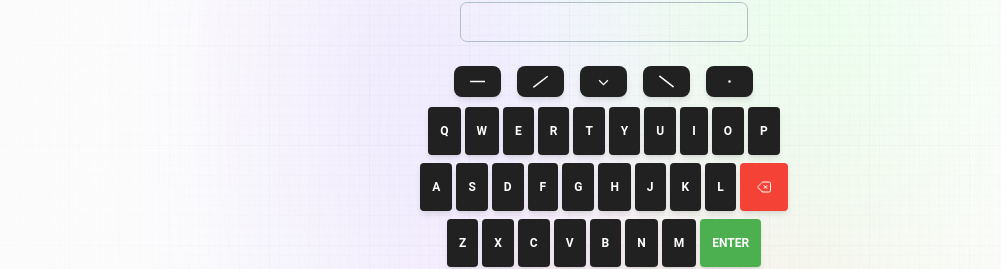
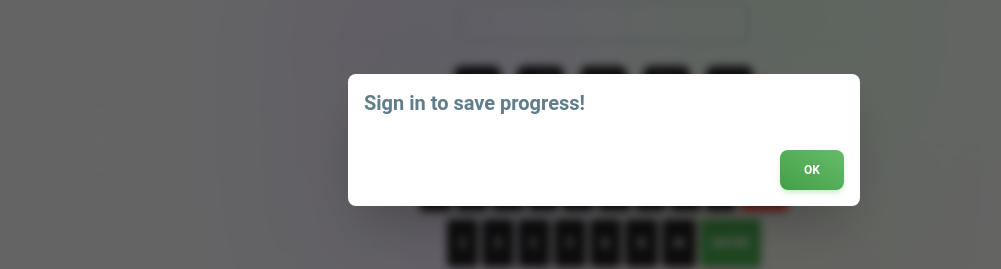
Before and after one commit to xanderyst/ghen, a Next.js app: page / in a window 1280 px wide. Both pictures are taken after a click on the button "PLAY". Shown: the part 260-529 px from the top of the page, without its empty margins (36-1037 px from the left). Built offline with nearby package versions, Linux system fonts and the light colour scheme; no server answers.

Commit message:
add dialog to prompt user to sign in

```diff
--- a/app/page.jsx
+++ b/app/page.jsx
@@ -10,6 +10,7 @@ import LoadingSpinner from '@components/LoadingSpinner';
 import LevelUpMessage from '@components/LevelUpMessage';
 import ContinueMessage from '@components/ContinueMessage';
 import LandingPage from '@components/LandingPage';
+import SignInDialog from '@components/SignInDialog';
 import { loadCharactersAndBuildMap, buildCharactersToDisplay } from '@utils/characterUtils';
 import { Typography } from '@material-tailwind/react';
 const dailyLimit = 10;
@@ -32,7 +33,9 @@ const App = () => {
   const user = session?.user;
   const [csrfToken, setCsrfToken] = useState('');
   const [gameStarted, setGameStarted] = useState(false);
+  const [open, setOpen] = useState(true);
 
+  const handleOpen = () => setOpen(!open);
   const startGame = () => setGameStarted(!gameStarted);
   const handleGuessInputChange = (event) => {
     setGuess(event.target.value);
@@ -288,6 +291,7 @@ const App = () => {
   return (
     <div>
       {!!guessHistory.length && <GuessHistory guessHistory={guessHistory} />}
+      { (!user && status !== 'loading' && gameStarted) && <SignInDialog open={open} handleOpen={handleOpen}/> }
       { (!user && status !== 'loading' && !gameStarted) ? <LandingPage startGame={startGame}/> :
         (status === 'loading' || loading) ? <LoadingSpinner /> :
         showLevelUp ? <LevelUpMessage grade={progress.grade} handleNext={handleNext} /> :
--- /dev/null
+++ b/components/SignInDialog.jsx
@@ -0,0 +1,18 @@
+import { Dialog, DialogHeader, DialogBody, DialogFooter, Button, Typography } from '@material-tailwind/react';
+
+const SignInDialog = ({ open, handleOpen }) => (
+  <Dialog size="xs" open={open} handler={handleOpen}>
+    <DialogBody>
+      <Typography variant="h5">
+        Sign in to save progress!
+      </Typography>
+    </DialogBody>
+    <DialogFooter>
+      <Button variant="gradient" color="green" onClick={handleOpen}>
+        <span>Ok</span>
+      </Button>
+    </DialogFooter>
+  </Dialog>
+);
+
+export default SignInDialog;
```
